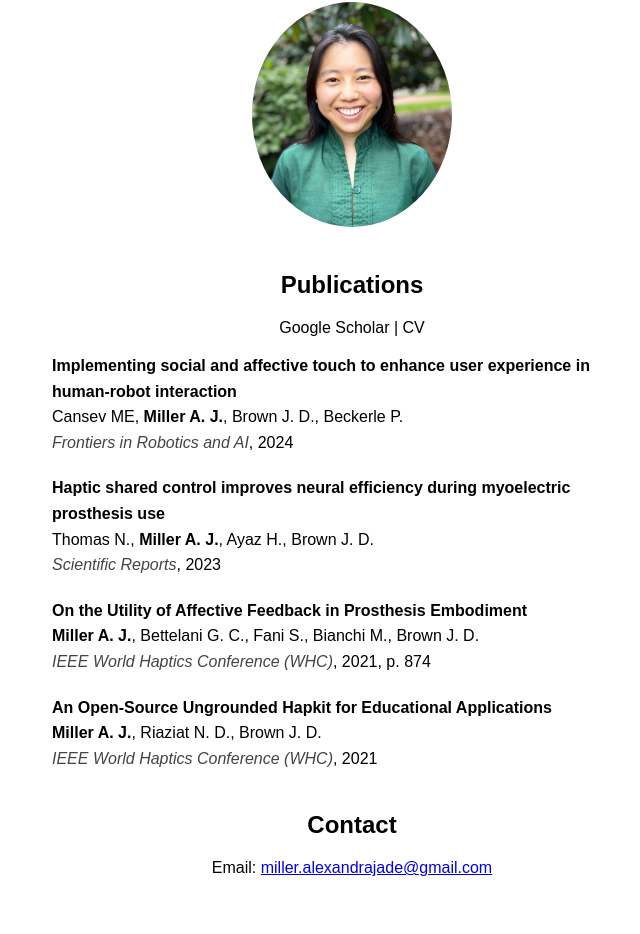
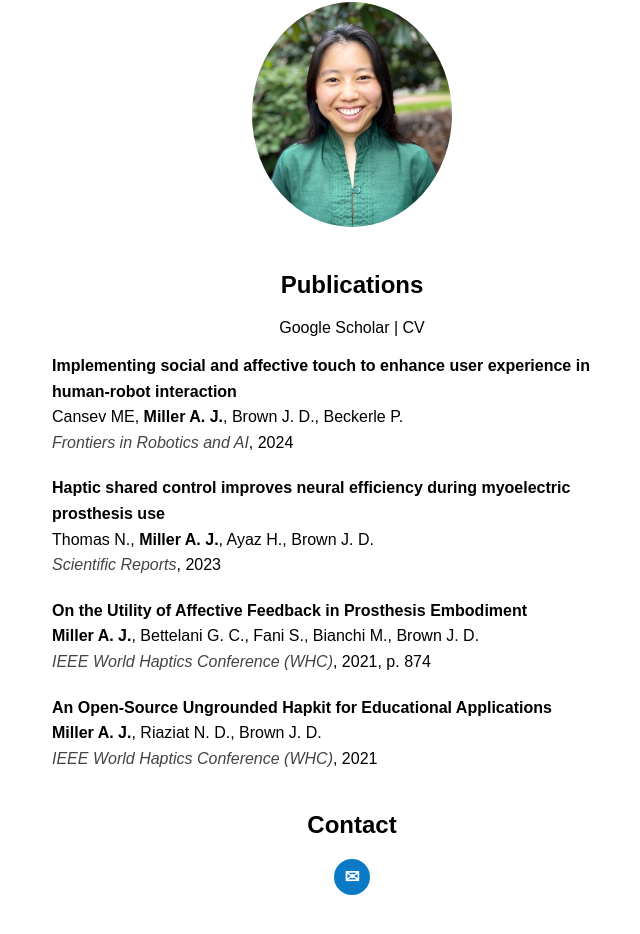
Before and after one commit to alexandrajmiller/.io, a plain HTML site: page index.html in a window 1280 px wide. Shown: the part 96-1030 px from the top of the page, without its empty margins (288-928 px from the left). Drawn offline with Linux system fonts and the light colour scheme.

Commit message:
Update index.html

```diff
--- a/index.html
+++ b/index.html
@@ -45,6 +45,23 @@
       em {
         color: #444; /* subtle gray for journals */
       }
+      /* Email icon button */
+      .email-icon {
+        display: inline-block;
+        width: 36px;
+        height: 36px;
+        background: #0a7ac7;   /* blue background */
+        border-radius: 50%;    /* circle */
+        line-height: 36px;     /* vertically center ✉ */
+        text-align: center;
+        color: #fff;           /* white envelope */
+        font-size: 18px;
+        font-weight: bold;
+        text-decoration: none;
+      }
+      .email-icon:hover {
+        background: #065c9d;   /* darker on hover */
+      }
     </style>
   </head>
   <body>
@@ -56,7 +73,6 @@
       <a href="https://scholar.google.com/citations?user=W_2tYq4AAAAJ" target="_blank" class="textlink">Google Scholar</a> |
       <a href="MillerAlexandraCV2025.pdf" target="_blank" rel="noopener" class="textlink">CV</a>
     </p>
-  </body>
 
     <div class="publist">
       <p>
@@ -93,6 +109,8 @@
     </div>
 
     <h2>Contact</h2>
-    <p>Email: <a href="mailto:miller.alexandrajade@gmail.com">miller.alexandrajade@gmail.com</a></p>
+    <p>
+      <a class="email-icon" href="mailto:miller.alexandrajade@gmail.com">✉</a>
+    </p>
   </body>
 </html>
```
